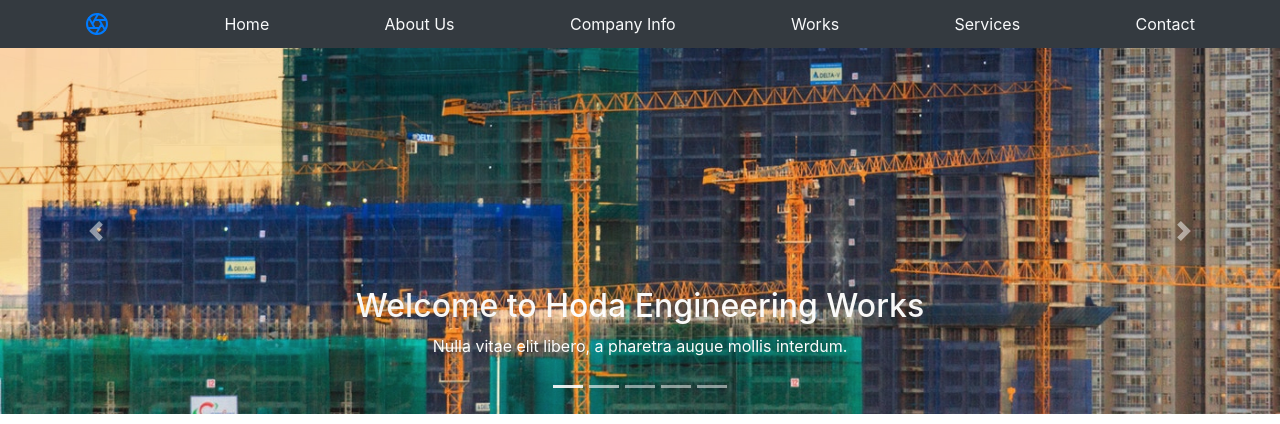
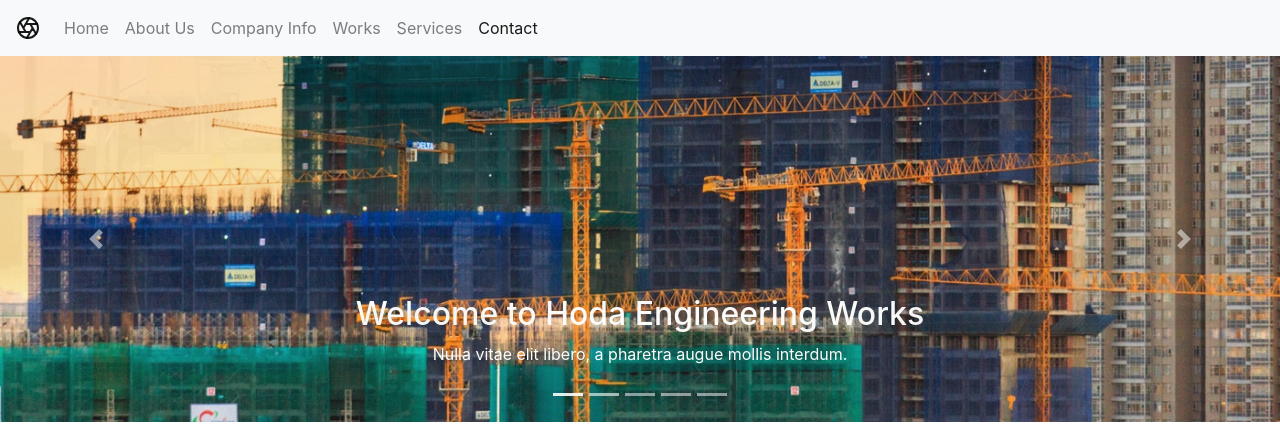
Before and after one commit to rebel47/hodaengineeringworks.github.io, a plain HTML site: page contact.html in a window 1280 px wide. Shown: the top 424 px of the page. Drawn offline with nearby package versions, Linux system fonts and the light colour scheme.

Commit message:
Update contact.html

```diff
--- a/contact.html
+++ b/contact.html
@@ -14,19 +14,37 @@
   <body>
 
 <!--NavBar-->
-<nav class="navbar navbar-expand-lg navbar navbar-dark bg-dark site-header sticky-top py-1">
-    <div class="container d-flex flex-column flex-md-row justify-content-between">
-      <a class="py-2" href="#" aria-label="Product">
-        <svg xmlns="http://www.w3.org/2000/svg" width="24" height="24" fill="none" stroke="currentColor" stroke-linecap="round" stroke-linejoin="round" stroke-width="2" class="d-block mx-auto" role="img" viewBox="0 0 24 24" focusable="false"><title>Product</title><circle cx="12" cy="12" r="10"></circle><path d="M14.31 8l5.74 9.94M9.69 8h11.48M7.38 12l5.74-9.94M9.69 16L3.95 6.06M14.31 16H2.83m13.79-4l-5.74 9.94"></path></svg>
-      </a>
-      <a class="py-2 d-none d-md-inline-block text-light" style="text-decoration:none;" href="index.html">Home</a>
-        <a class="py-2 d-none d-md-inline-block text-light" style="text-decoration:none;" href="about.html">About Us</a>
-        <a class="py-2 d-none d-md-inline-block text-light" style="text-decoration:none;" href="companyinfo.html">Company Info</a>
-        <a class="py-2 d-none d-md-inline-block text-light" style="text-decoration:none;" href="works.html">Works</a>
-        <a class="py-2 d-none d-md-inline-block text-light" style="text-decoration:none;" href="services.html">Services</a>
-        <a class="py-2 d-none d-md-inline-block text-light" style="text-decoration:none;" href="contact.html">Contact</a>
-    </div>
-  </nav>
+<nav class="navbar navbar-expand-lg navbar-light bg-light">
+  <a class="navbar-brand" href="#" aria-label="Product">
+    <svg xmlns="http://www.w3.org/2000/svg" width="24" height="24" fill="none" stroke="currentColor" stroke-linecap="round" stroke-linejoin="round" stroke-width="2" class="d-block mx-auto" role="img" viewBox="0 0 24 24" focusable="false"><title>Product</title><circle cx="12" cy="12" r="10"></circle><path d="M14.31 8l5.74 9.94M9.69 8h11.48M7.38 12l5.74-9.94M9.69 16L3.95 6.06M14.31 16H2.83m13.79-4l-5.74 9.94"></path></svg>
+  </a>
+  <button class="navbar-toggler" type="button" data-toggle="collapse" data-target="#navbarSupportedContent" aria-controls="navbarSupportedContent" aria-expanded="false" aria-label="Toggle navigation">
+    <span class="navbar-toggler-icon"></span>
+  </button>
+
+  <div class="collapse navbar-collapse" id="navbarSupportedContent">
+    <ul class="navbar-nav mr-auto">
+      <li class="nav-item ">
+        <a class="nav-link" href="index.html">Home <span class="sr-only">(current)</span></a>
+      </li>
+      <li class="nav-item">
+        <a class="nav-link" href="about.html">About Us</a>
+      </li>
+      <li class="nav-item">
+        <a class="nav-link" href="companyinfo.html">Company Info</a>
+      </li>
+      <li class="nav-item">
+        <a class="nav-link" href="works.html">Works</a>
+      </li>
+      <li class="nav-item">
+        <a class="nav-link" href="services.html">Services</a>
+      </li>
+      <li class="nav-item active">
+        <a class="nav-link" href="contact.html">Contact</a>
+      </li>
+    </ul>
+  </div>
+</nav>
 
 
 <!-- Carousel-->
```
